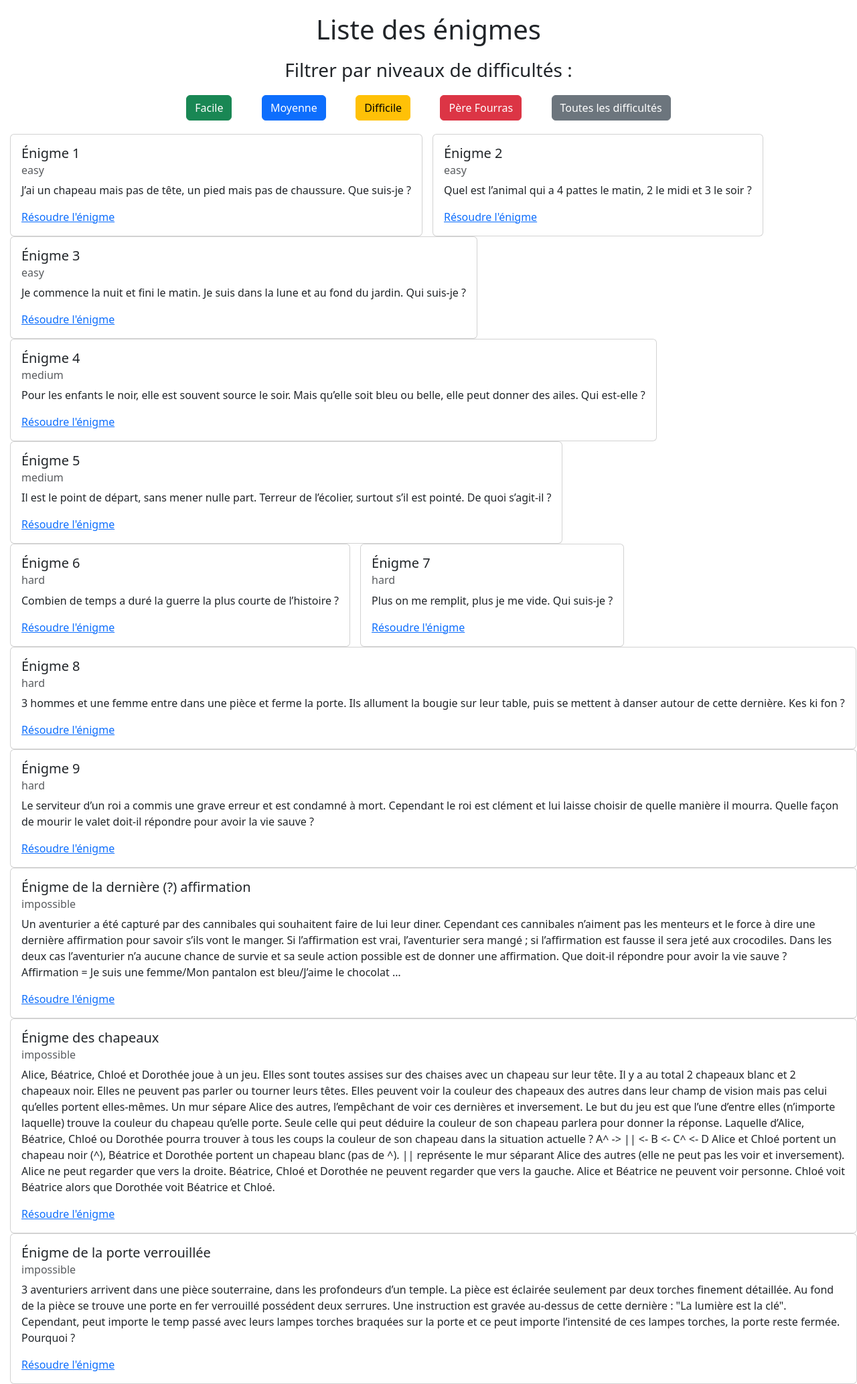
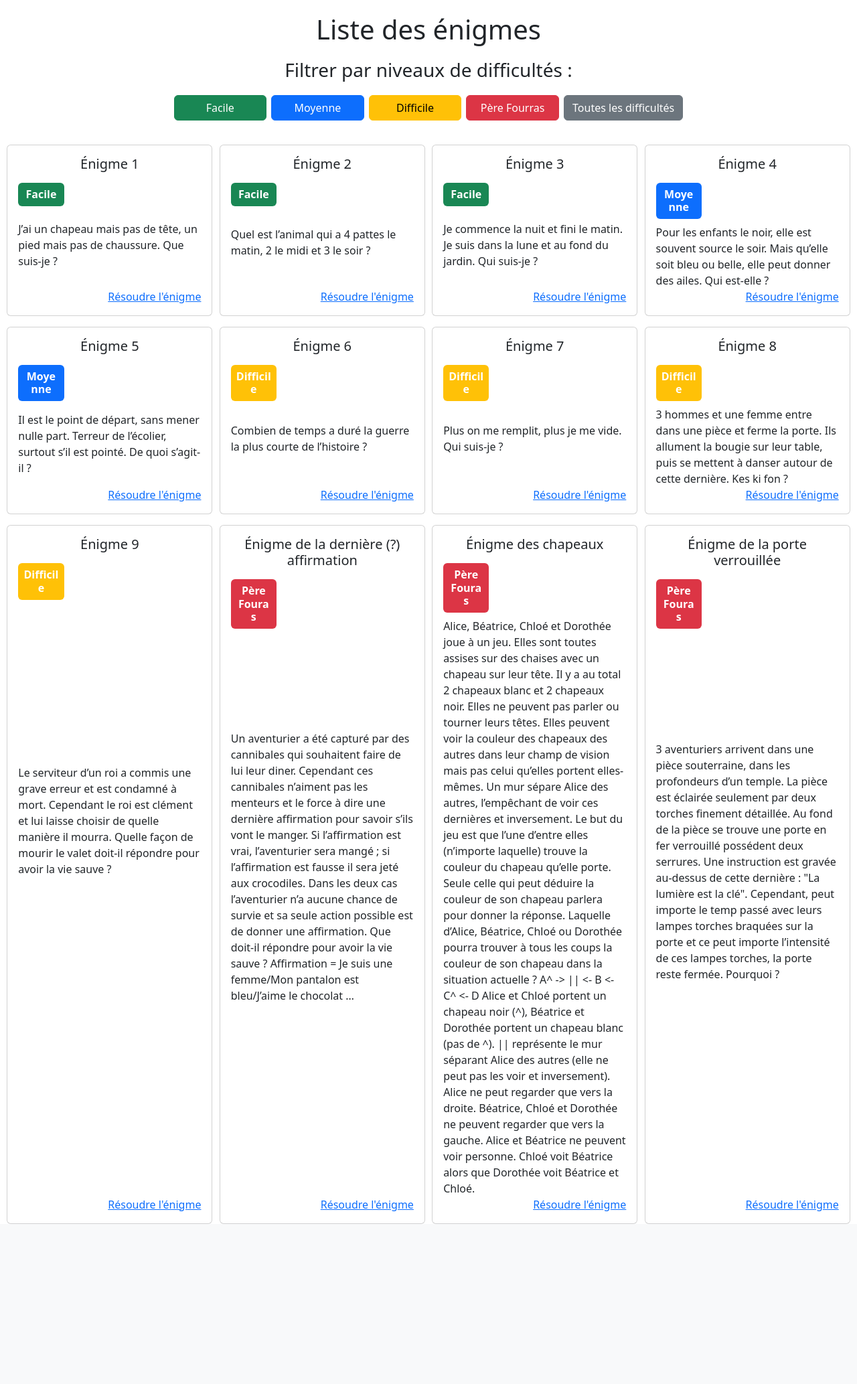
Before and after one commit to UltimatOne/pandorasbox, a PHP site: page /list.php in a window 1280 px wide. Shown: the part 56-2123 px from the top of the page at 67% size. After the commit the page ends 1884 px from the top, so only its background shows below. Run offline with PHP 8.4, Linux system fonts and the light colour scheme.

Commit message:
petite mise en forme dans les pages list.php et jeu.php

```diff
--- a/list.php
+++ b/list.php
@@ -8,34 +8,51 @@ include("HEADER.php");
 <h3 style="text-align:center; margin: 20px ">Filtrer par niveaux de difficultés :</h3>
 <div style="margin: 20px auto; width : 60%; display:flex; justify-content: space-around;">
 
-  <a type="button" class="btn btn-success" href="list.php?filtre=easy">Facile</a>
-  <a type="button" class="btn btn-primary" href="list.php?filtre=medium">Moyenne</a>
-  <a type="button" class="btn btn-warning" href="list.php?filtre=hard">Difficile</a>
-  <a type="button" class="btn btn-danger" href="list.php?filtre=impossible">Père Fourras</a>
+  <a type="button" class="btn btn-success" href="list.php?filtre=easy" style="width: 18%">Facile</a>
+  <a type="button" class="btn btn-primary" href="list.php?filtre=medium" style="width: 18%">Moyenne</a>
+  <a type="button" class="btn btn-warning" href="list.php?filtre=hard" style="width: 18%">Difficile</a>
+  <a type="button" class="btn btn-danger" href="list.php?filtre=impossible" style="width: 18%">Père Fourras</a>
   <a type="button" class="btn btn-secondary" href="list.php">Toutes les difficultés</a>
 </div>
-<div style="display:flex; flex-wrap:wrap">
+<div class="d-flex flex-wrap justify-content-evenly">
   <?php foreach ($_SESSION["enigmes"] as $key => $value) { ?>
 
     <?php
+    //Verifie le niveau de diffulté et set dans $difficulty le mot en francais
+    if ($value["difficulty"] == "easy") {
+      $difficulty = "Facile";
+      $color = "success";
+    };
+    if ($value["difficulty"] == "medium") {
+      $difficulty = "Moyenne";
+      $color = "primary";
+    };
+    if ($value["difficulty"] == "hard") {
+      $difficulty = "Difficile";
+      $color = "warning";
+    };
+    if ($value["difficulty"] == "impossible") {
+      $difficulty = "Père Fouras";
+      $color = "danger";
+    };
     if (
       (isset($_GET["filtre"]) && $_GET["filtre"] === $value["difficulty"]) ||
       !isset($_GET["filtre"])
     ) {
     ?>
 
-    <div style="margin-left:15px" class="card" style="width: 18rem;">
-      <div class="card-body">
-        <h5 class="card-title">
+      <div class="card mt-3 " style="width: 24%;">
+        <div class="card-body d-flex flex-column">
+          <h5 class="card-title text-center ">
             <?= $value["titre"] ?>
           </h5>
-        <h6 class="card-subtitle mb-2 text-body-secondary">
-          <?= $value["difficulty"] ?>
+          <h6 class="card-subtitle my-2 bg-<?= $color ?> w-25 p-2 text-white fw-bold text-center rounded-2  ">
+            <?= $difficulty ?>
           </h6>
-        <p class="card-text">
+          <p class="card-text my-auto">
             <?= $value["description"] ?>
           </p>
-        <a href="jeu.php?id=<?= $key ?>" class="card-link">Résoudre l'énigme</a>
+          <a class="text-end mt-auto" href="jeu.php?id=<?= $key ?>" class="card-link">Résoudre l'énigme</a>
         </div>
       </div>
 
```
Also changed, not shown: jeu.php (+14 -12 lines). Lines whose indentation alone changed are shown as unchanged.
